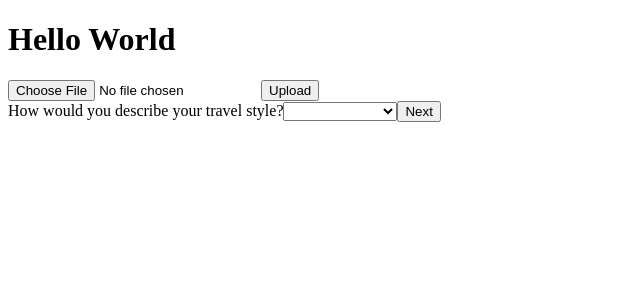
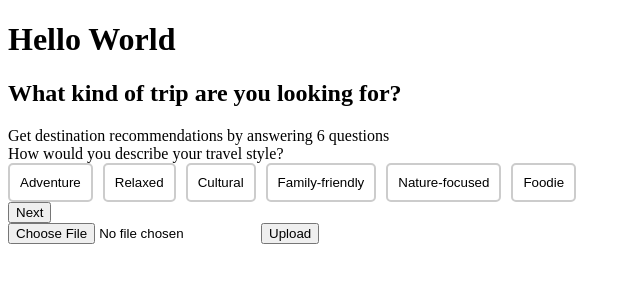
Before and after one commit to hono1030/soloMVP-frontend, a React (Vite) app: page / in a window 1280 px wide. Shown: the top 300 px of the page, without its empty margins (0-640 px from the left). Built offline with nearby package versions, Linux system fonts and the light colour scheme.

Commit message:
feat:preference submit

```diff
--- a/src/App.tsx
+++ b/src/App.tsx
@@ -8,8 +8,8 @@ function App() {
     <>
       <div>
         <h1>Hello World</h1>
+        <SubmitPreference></SubmitPreference>
         <ImageUpload></ImageUpload>
-        <SubmitPreference></SubmitPreference>
       </div>
     </>
   );
--- a/src/components/SubmitPreferene.tsx
+++ b/src/components/SubmitPreferene.tsx
@@ -6,12 +6,18 @@ let questionsIndex = 0;
 
 function SubmitPreference() {
   const questions = [
-    "travel_style",
-    "activity_level",
-    "cultural_experiences",
-    "transport_mode",
-    "travel_companions",
-    "cat_lover",
+    ["travel_style", "How would you describe your travel style?"],
+    ["activity_level", "What activity level do you prefer?"],
+    [
+      "cultural_experiences",
+      "Are you interested in traditional Japanese cultural experiences?",
+    ],
+    ["transport_mode", "What transportation mode will you primarily use?"],
+    ["travel_companions", "Are you traveling with any of the following?"],
+    [
+      "cat_lover",
+      "Are you a fan of cats or interested in cat-themed experiences?",
+    ],
   ];
 
   const [formData, setFormData] = useState<object>({
@@ -26,17 +32,22 @@ function SubmitPreference() {
     questions[questionsIndex]
   );
 
-  function handleChange(e) {
-    e.preventDefault();
-    const { name, value } = e.target;
-    console.log(name, value);
+  function handleOptionClick(name, value) {
     setFormData((prevState) => ({ ...prevState, [name]: value }));
   }
+  //   function handleChange(e) {
+  //     e.preventDefault();
+  //     const { name, value } = e.target;
+  //     console.log(name, value);
+  //     setFormData((prevState) => ({ ...prevState, [name]: value }));
+  //   }
 
-  function handleSelect(e) {
+  function handleNextQuestion(e) {
     e.preventDefault();
     questionsIndex++;
-    setCurrentQuestion(questions[questionsIndex]);
+    if (questionsIndex < questions.length) {
+      setCurrentQuestion(questions[questionsIndex]);
+    }
   }
 
   const handleSubmit = async (e) => {
@@ -56,9 +67,78 @@ function SubmitPreference() {
     console.log(formData);
   }, [formData]);
 
+  const questionOptions = {
+    travel_style: [
+      "Adventure",
+      "Relaxed",
+      "Cultural",
+      "Family-friendly",
+      "Nature-focused",
+      "Foodie",
+    ],
+    activity_level: ["Low-key/relaxed", "Moderate", "High-energy"],
+    cultural_experiences: [
+      "Highly interested",
+      "Somewhat interested",
+      "Not interested",
+    ],
+    transport_mode: ["Public transit", "Rental car", "Bicycle", "Walking"],
+    travel_companions: ["Family with kids", "Friends", "Partner", "Solo"],
+    cat_lover: ["Yes", "No", "Open to trying"],
+  };
+
   return (
     <>
-      {currentQuestion === "travel_style" && (
+      <div>
+        <h2>What kind of trip are you looking for?</h2>
+        <div>Get destination recommendations by answering 6 questions</div>
+        <form
+          onSubmit={
+            currentQuestion[0] === "cat_lover"
+              ? handleSubmit
+              : handleNextQuestion
+          }
+        >
+          <label>{currentQuestion[1]}</label>
+          <div className="options-container">
+            {questionOptions[currentQuestion[0]].map((option) => (
+              <button
+                key={option}
+                type="button"
+                onClick={() => handleOptionClick(currentQuestion, option)}
+                className="option-button"
+              >
+                {option}
+              </button>
+            ))}
+          </div>
+          {currentQuestion[0] === "cat_lover" ? (
+            <button type="submit">Submit</button>
+          ) : (
+            <button type="submit">Next</button>
+          )}
+        </form>
+      </div>
+
+      <style jsx>{`
+        .options-container {
+          display: flex;
+          gap: 10px;
+          flex-wrap: wrap;
+        }
+        .option-button {
+          padding: 10px;
+          border: 2px solid #ccc;
+          border-radius: 5px;
+          background-color: white;
+          cursor: pointer;
+        }
+        .option-button:hover {
+          border-color: #0070f3;
+          background-color: #f0f0f0;
+        }
+      `}</style>
+      {/* {currentQuestion === "travel_style" && (
         <div>
           <form method="post" onSubmit={handleSelect}>
             <label>
@@ -197,7 +277,7 @@ function SubmitPreference() {
             <button type="submit">Submit</button>
           </form>
         </div>
-      )}
+      )} */}
     </>
   );
 }
```
